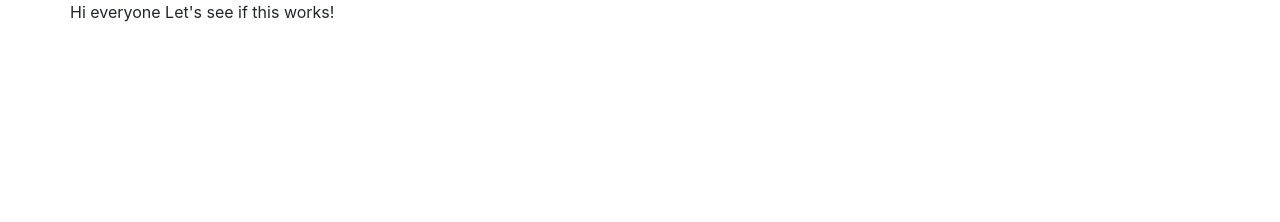
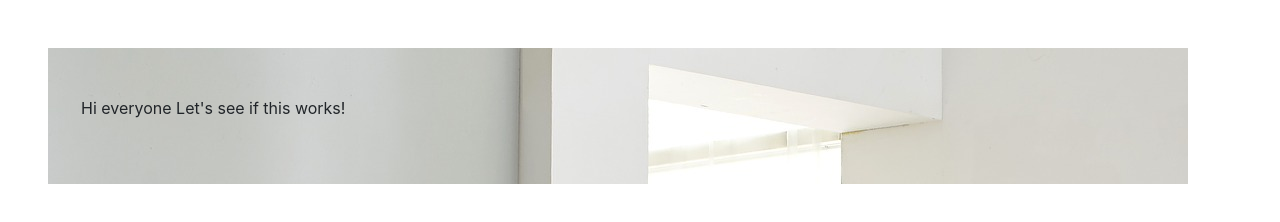
Before and after one commit to bedtrio/Website, a plain HTML site: page index.html in a window 1280 px wide. Drawn offline with nearby package versions, Linux system fonts and the light colour scheme.

Commit message:
new files

```diff
--- /dev/null
+++ b/css/style.css
@@ -0,0 +1,3 @@
+body {
+  background-color: #63CCCA;
+}
--- a/index.html
+++ b/index.html
@@ -2,17 +2,20 @@
 <html lang="en" dir="ltr">
   <head>
     <meta charset="utf-8">
+    <link rel="stylesheet" type="text/css" href= url('css/style.css')>
     <link rel="stylesheet" href="https://stackpath.bootstrapcdn.com/bootstrap/4.3.1/css/bootstrap.min.css"
     integrity="sha384-ggOyR0iXCbMQv3Xipma34MD+dH/1fQ784/j6cY/iJTQUOhcWr7x9JvoRxT2MZw1T"
     crossorigin="anonymous">
-    <title></title>
+    <title>Bed Trio</title>
   </head>
   <body>
-      <div class="container">
+      <div class="container p-5 m-5" style="background-image: url('img/bedroom-1872196_1920.jpg')">
         <div class="row">
-            <p>      Hi everyone Let's see if this works!</p>
+            <p>  Hi everyone Let's see if this works!</p>
         </div>
       </div>
+
+
 
     <script src="https://code.jquery.com/jquery-3.3.1.slim.min.js" integrity="sha384-q8i/X+965DzO0rT7abK41JStQIAqVgRVzpbzo5smXKp4YfRvH+8abtTE1Pi6jizo" crossorigin="anonymous"></script>
     <script src="https://cdnjs.cloudflare.com/ajax/libs/popper.js/1.14.7/umd/popper.min.js" integrity="sha384-UO2eT0CpHqdSJQ6hJty5KVphtPhzWj9WO1clHTMGa3JDZwrnQq4sF86dIHNDz0W1" crossorigin="anonymous"></script>
```
Also changed, not shown: img/bedroom-1872196_1920.jpg (added).
